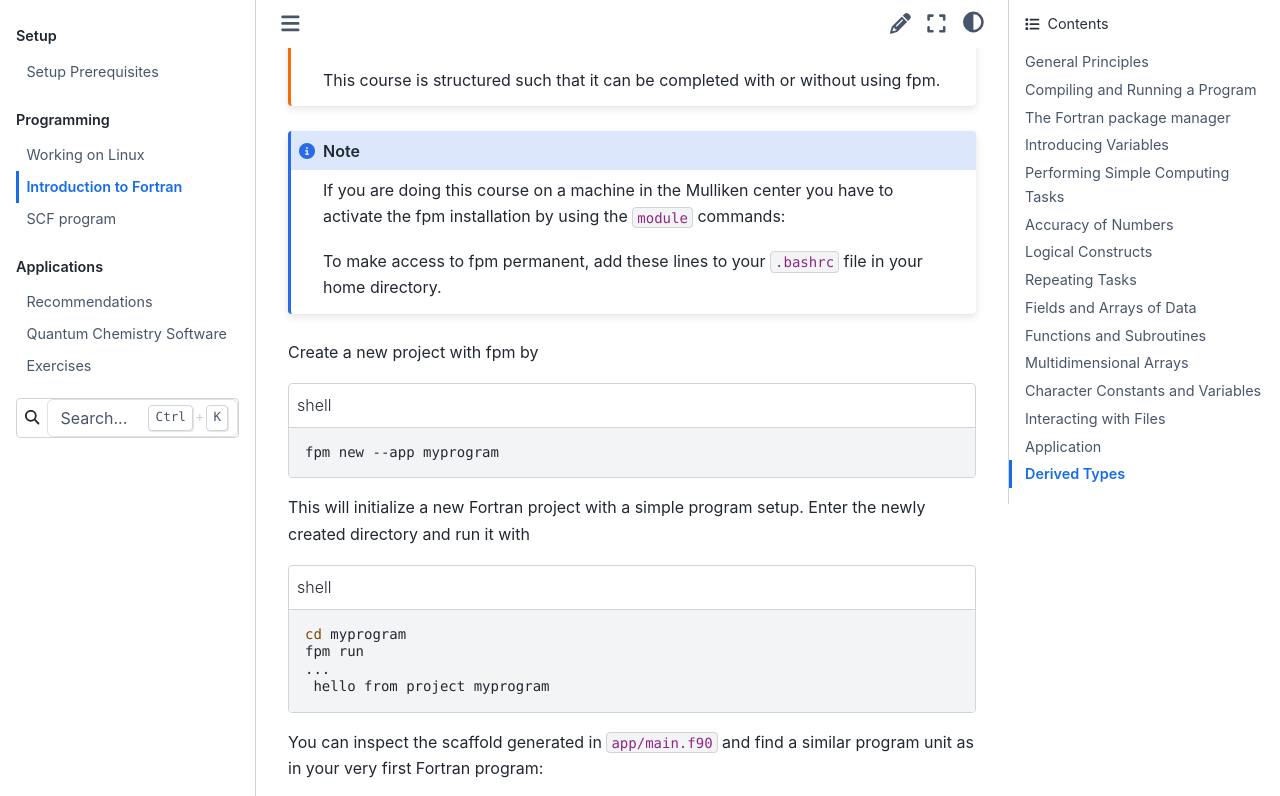
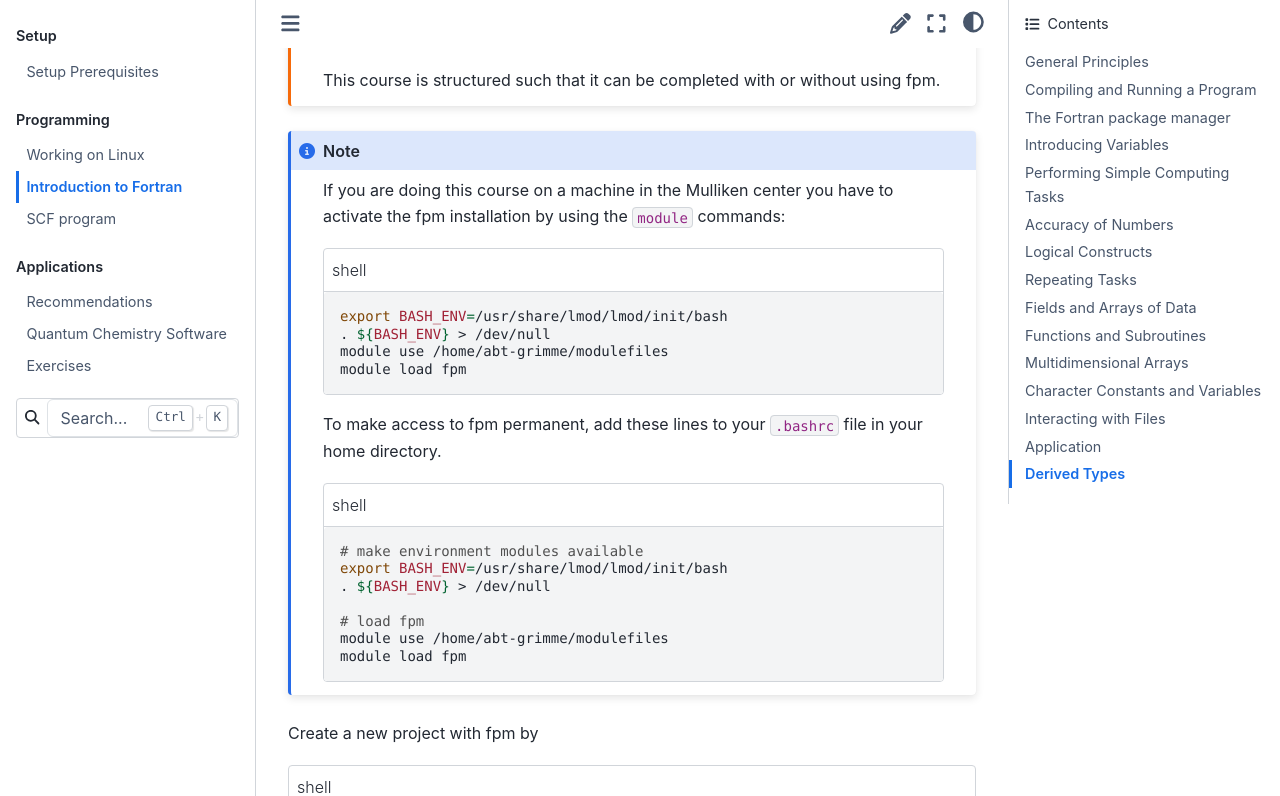
Before and after one commit to grimme-lab/qc2-teaching, a Sphinx documentation site: the page built from doc/prog-fortran.rst, in a window 1280 px wide and 900 px high, scrolled down 4064 px, cut to the strip 0-796 px from the top of the window. Built offline with Sphinx 7.4.7 and the Sphinx Book theme 1.1.4, drawn with Linux system fonts in a browser that asks for light colours.

Commit message:
Update prog-fortran.rst

```diff
--- a/doc/prog-fortran.rst
+++ b/doc/prog-fortran.rst
@@ -170,7 +170,7 @@ applications like building and running executables or creating new projects.
    If you are doing this course on a machine in the Mulliken center you
    have to activate the fpm installation by using the ``module`` commands:
 
-   .. code:: shell
+   .. code-block:: shell
       :caption: shell
 
       export BASH_ENV=/usr/share/lmod/lmod/init/bash
@@ -181,7 +181,7 @@ applications like building and running executables or creating new projects.
    To make access to fpm permanent, add these lines to your ``.bashrc`` file in
    your home directory.
 
-   .. code:: shell
+   .. code-block:: shell
       :caption: shell
 
       # make environment modules available
```
